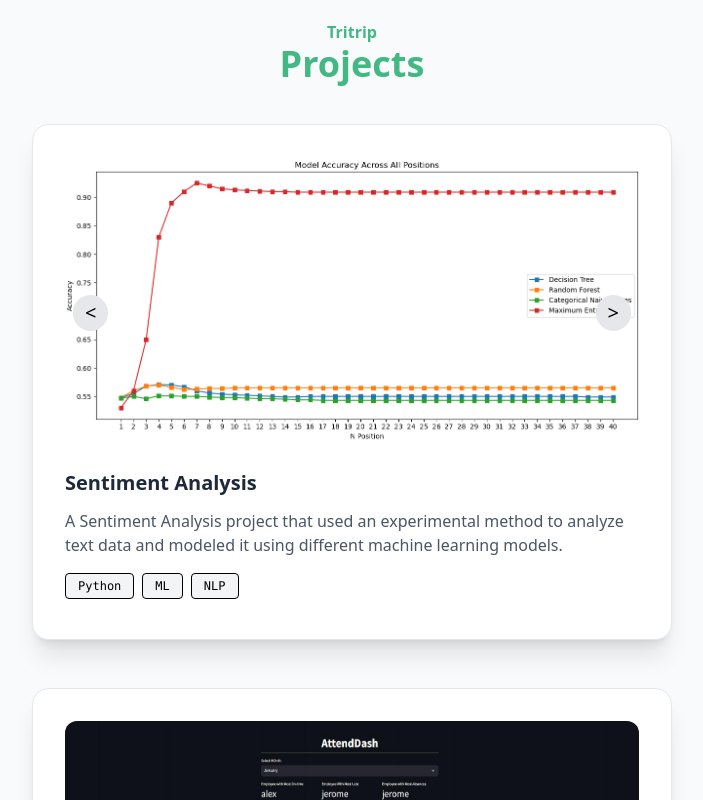
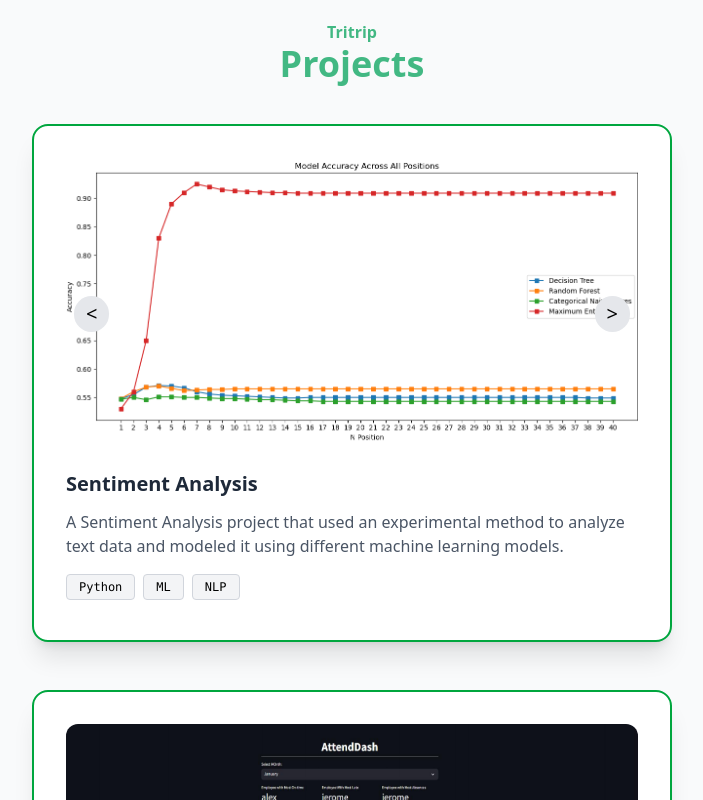
Before and after one commit to jeromeybz/vue-portfolio, a Vue app: page / in a window 1280 px wide. Shown: the part 820-1620 px from the top of the page, without its empty margins (288-991 px from the left). Built offline with nearby package versions, Linux system fonts and the light colour scheme.

Commit message:
another edit

```diff
--- a/src/components/Project.vue
+++ b/src/components/Project.vue
@@ -8,14 +8,15 @@
         <div
           v-for="(project, pIdx) in projectStore.projects"
           :key="pIdx"
-          class="flex flex-col bg-white rounded-2xl shadow-xl border border-gray-200 p-8 w-full max-w-2xl"
+          class="flex flex-col bg-white rounded-2xl shadow-xl border-2 border-green-600 p-8 w-full max-w-2xl"
         >
           <div class="relative flex justify-center">
             <img
               :src="project.images[project.currentImage]"
               alt="Project Image"
-              class="w-full h-[18rem] object-cover rounded-xl mb-6 cursor-pointer"
+              class="w-full h-48 sm:h-[18rem] object-cover rounded-xl mb-6 cursor-pointer"
               @click="projectStore.openModal(pIdx, project.currentImage)"
+              style="background: #f3f4f6;"
             />
             <button
               v-if="project.images.length > 1"
@@ -31,7 +32,17 @@
           <h3 class="text-xl font-semibold text-gray-800 mb-3">{{ project.title }}</h3>
           <p class="text-gray-600 text-base mb-4">{{ project.description }}</p>
           <div class="flex flex-wrap gap-2 mb-2">
-            <span v-for="(tech, i) in project.tech" :key="i" class="px-3 py-1 rounded bg-gray-100 text-xs font-mono border">{{ tech }}</span>
+            <span
+              v-for="(tech, i) in project.tech"
+              :key="i"
+              class="px-3 py-1 rounded bg-gray-100 text-xs font-mono border border-gray-300"
+              :class="{
+                'text-black bg-gray-100': !theme?.dark,
+                'text-black bg-white': theme?.dark
+              }"
+            >
+              {{ tech }}
+            </span>
           </div>
         </div>
       </div>
@@ -54,7 +65,7 @@
           <img
             :src="projectStore.projects[projectStore.modal.projectIdx].images[projectStore.modal.imageIdx]"
             alt="Large Project Image"
-            class="max-h-[60vh] w-auto rounded-xl mb-6"
+            class="w-full max-h-[60vh] object-contain rounded-xl mb-6"
           />
           <button
             v-if="projectStore.projects[projectStore.modal.projectIdx].images.length > 1"
```
